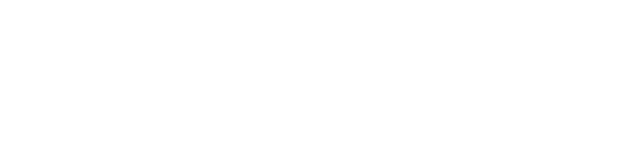
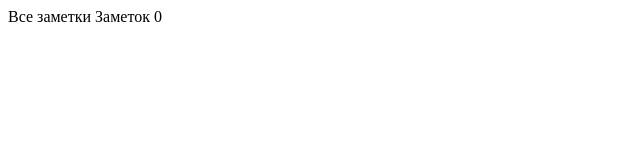
Before and after one commit to RasulToktobaev/Notes, a plain HTML site: page index.html in a window 1280 px wide. Shown: the whole page, without its empty margins (0-640 px from the left). Drawn offline with Linux system fonts and the light colour scheme.

Commit message:
start of construction

```diff
--- a/index.html
+++ b/index.html
@@ -1,5 +1,6 @@
 <body>
-    <div id="main-info">
-
+    <div id="main-screen">
+        <span id="main-info">Все заметки</span>
+        <span id="notes-count">Заметок 0</span>
     </div>
 </body>
```
